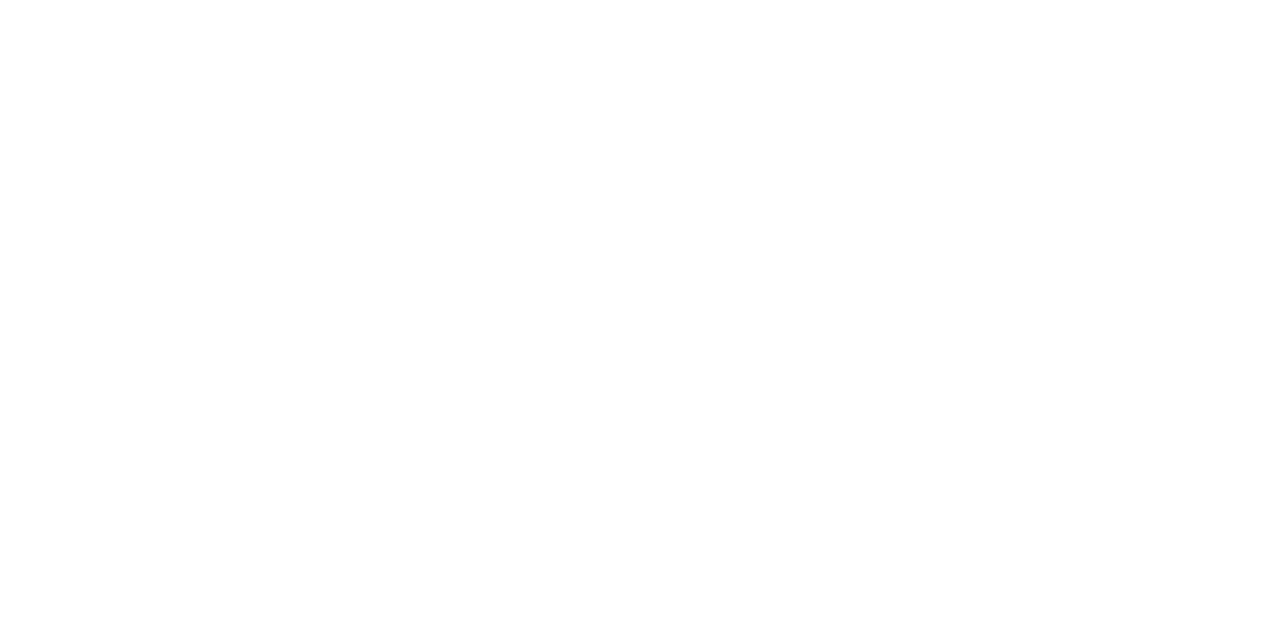
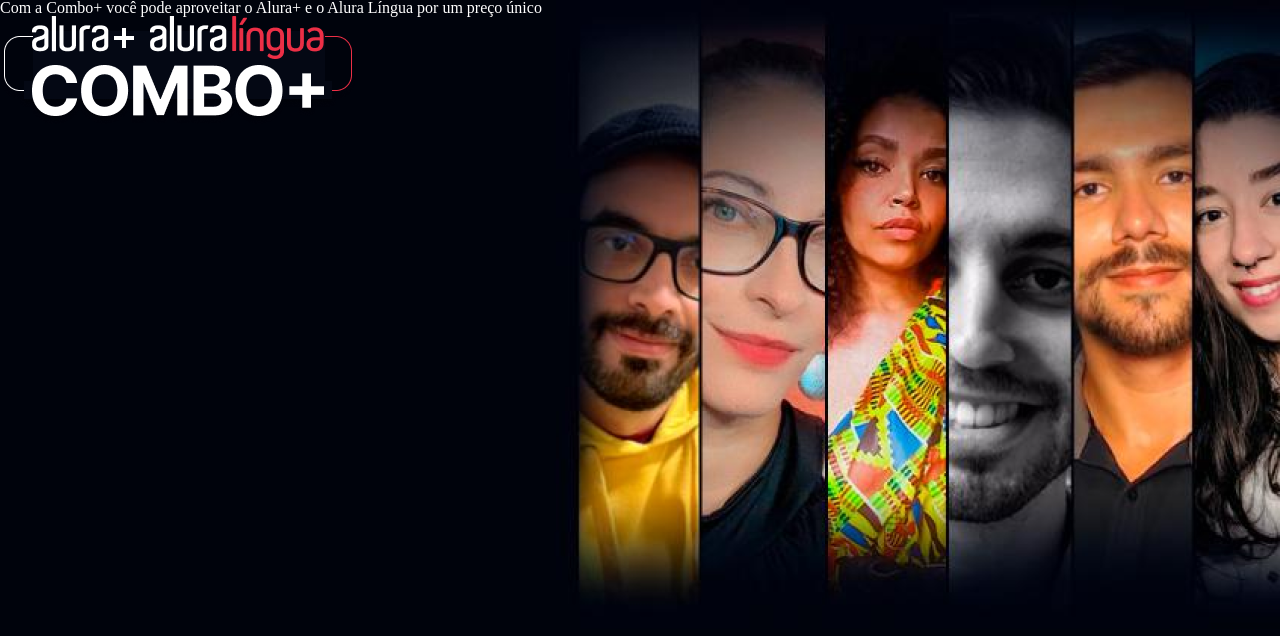
Before and after one commit to vanessalaureano/projeto-aluraplus, a plain HTML site: page index.html in a window 1280 px wide. Drawn offline with Linux system fonts and the light colour scheme.

Commit message:
atualizei

```diff
--- a/estilos/estilos.css
+++ b/estilos/estilos.css
@@ -1 +1,22 @@
 @charset "UTF-8";
+
+:root {
+    --cor-principal: #ffffff;
+    --cor-secundária: #c0c0c0;
+    --cor-botao: #167bf7;
+    --cor-fundo: #00030c;
+}
+
+body {
+    background-color: var(--cor-fundo);
+    color: var(--cor-principal);
+}
+
+.principal {
+    background-image: url(../imagens/background.png);
+}
+
+.container {
+    height: 100vh;
+    background-repeat: no-repeat;
+}
--- a/index.html
+++ b/index.html
@@ -9,6 +9,9 @@
     <link rel="stylesheet" href="estilos/estilos.css">
 </head>
 <body>
-
+    <section class="principal container">
+        <h1>Com a Combo+ você pode aproveitar o Alura+ e o Alura Língua por um preço único</h1>
+        <img src="imagens/combo.png" alt="O Combo+ é a junção do Alura+ e Alura Língua">
+    </section>
 </body>
 </html>
```
